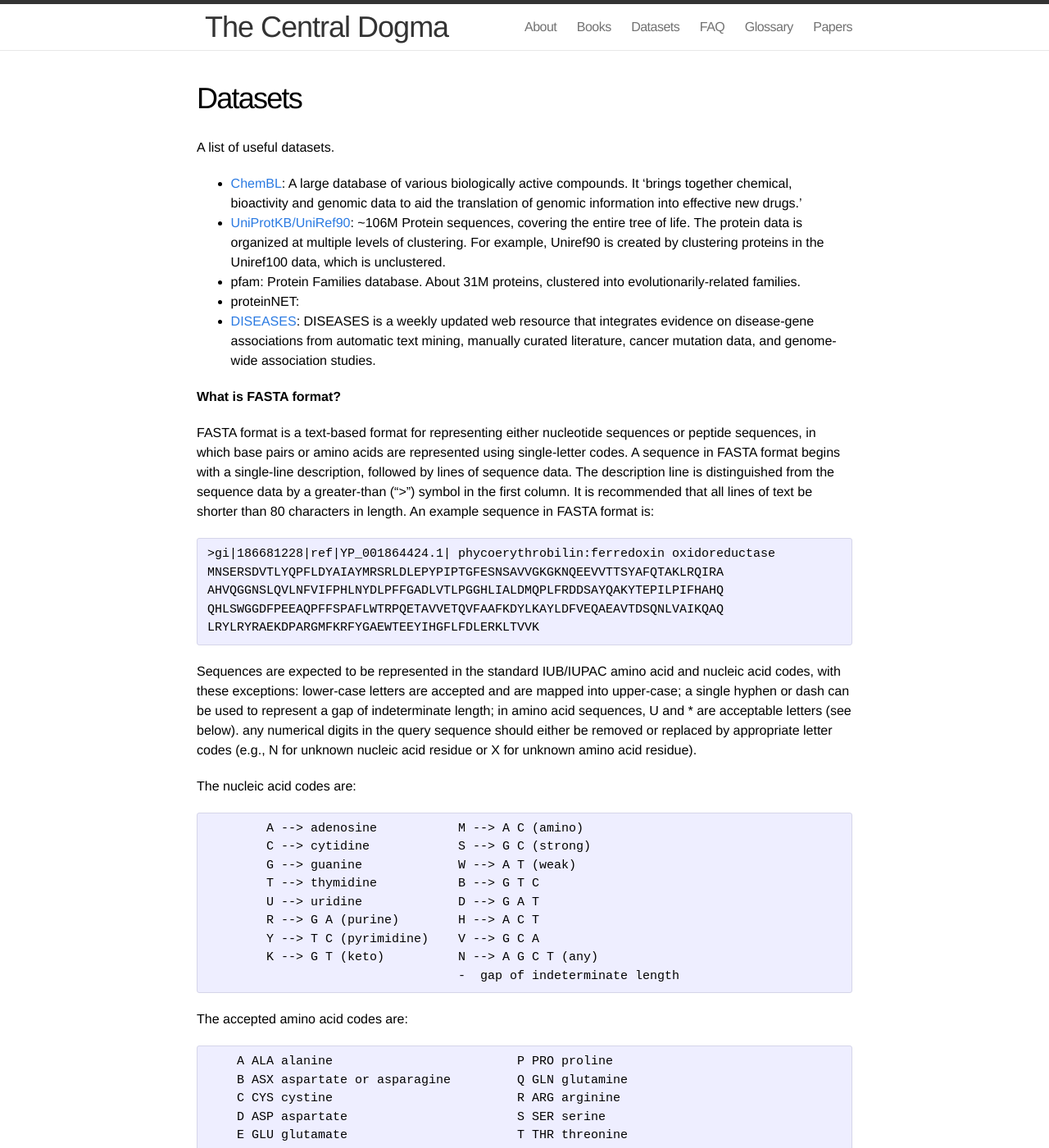
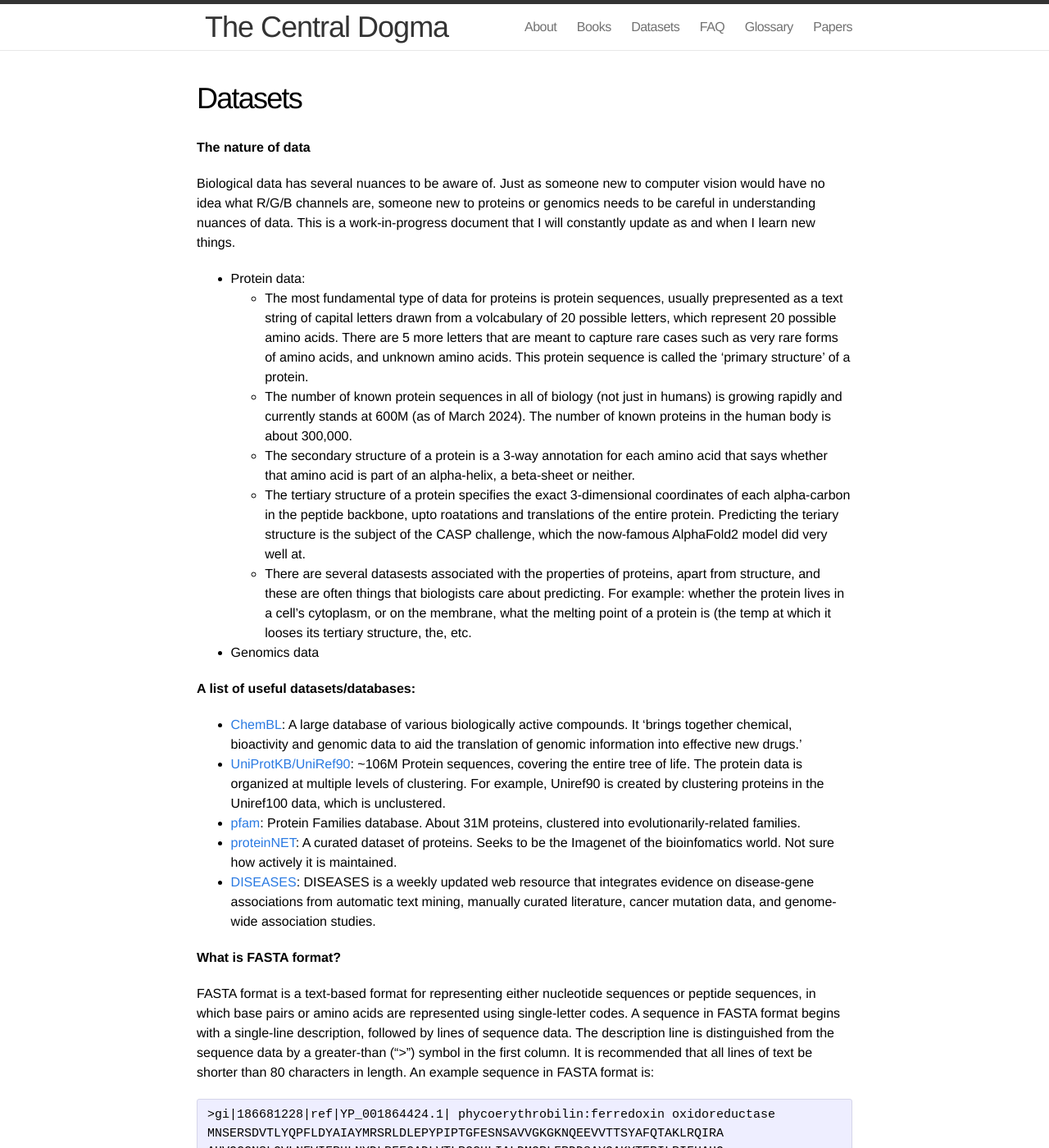
Before and after one commit to thecentraldogma/thecentraldogma.github.io, a Jekyll site: the page built from pages/datasets.md, in a window 1280 px wide and 1400 px high. Shown: the whole window at 82% size. Built offline with Jekyll 4.4.1, drawn with Linux system fonts in a browser that asks for light colours.

Commit message:
datasets

```diff
--- a/pages/datasets.md
+++ b/pages/datasets.md
@@ -4,16 +4,30 @@ title: Datasets
 includelink: true
 ---
 
-A list of useful datasets.
+**The nature of data**
+
+Biological data has several nuances to be aware of. Just as someone new to computer vision would have no idea what R/G/B channels are, someone new to proteins or genomics needs to be careful in understanding nuances of data. This is a work-in-progress document that I will constantly update as and when I learn new things.
+
+- Protein data:
+	- The most fundamental type of data for proteins is protein sequences, usually prepresented as a text string of capital letters drawn from a volcabulary of 20 possible letters, which represent 20 possible amino acids. There are 5 more letters that are meant to capture rare cases such as very rare forms of amino acids, and unknown amino acids. This protein sequence is called the 'primary structure' of a protein.
+	- The number of known protein sequences in all of biology (not just in humans) is growing rapidly and currently stands at 600M (as of March 2024). The number of known proteins in the human body is about 300,000.
+	- The secondary structure of a protein is a 3-way annotation for each amino acid that says whether that amino acid is part of an alpha-helix, a beta-sheet or neither.
+	- The tertiary structure of a protein specifies the exact 3-dimensional coordinates of each alpha-carbon in the peptide backbone, upto roatations and translations of the entire protein. Predicting the teriary structure is the subject of the CASP challenge, which the now-famous AlphaFold2 model did very well at.
+	- There are several datasests associated with the properties of proteins, apart from structure, and these are often things that biologists care about predicting. For example: whether the protein lives in a cell's cytoplasm, or on the membrane, what the melting point of a protein is (the temp at which it looses its tertiary structure, the, etc.
+
+- Genomics data
+
+
+**A list of useful datasets/databases:**
 
 - [ChemBL](https://www.ebi.ac.uk/chembl/): A large database of various biologically active compounds. It 'brings together chemical, bioactivity and genomic data to aid the translation of genomic information into effective new drugs.'
 
 
 - [UniProtKB/UniRef90](https://www.uniprot.org/help/uniref): ~106M Protein sequences, covering the entire tree of life. The protein data is organized at multiple levels of clustering. For example, Uniref90 is created by clustering proteins in the Uniref100 data, which is unclustered.
 
-- pfam: Protein Families database. About 31M proteins, clustered into evolutionarily-related families.
+- [pfam](http://pfam.xfam.org/): Protein Families database. About 31M proteins, clustered into evolutionarily-related families.
 
-- proteinNET:
+- [proteinNET](https://github.com/aqlaboratory/proteinnet?tab=readme-ov-file): A curated dataset of proteins. Seeks to be the Imagenet of the bioinfomatics world. Not sure how actively it is maintained.
 
 - [DISEASES](https://diseases.jensenlab.org/About): DISEASES is a weekly updated web resource that integrates evidence on disease-gene associations from automatic text mining, manually curated literature, cancer mutation data, and genome-wide association studies.
 
```
